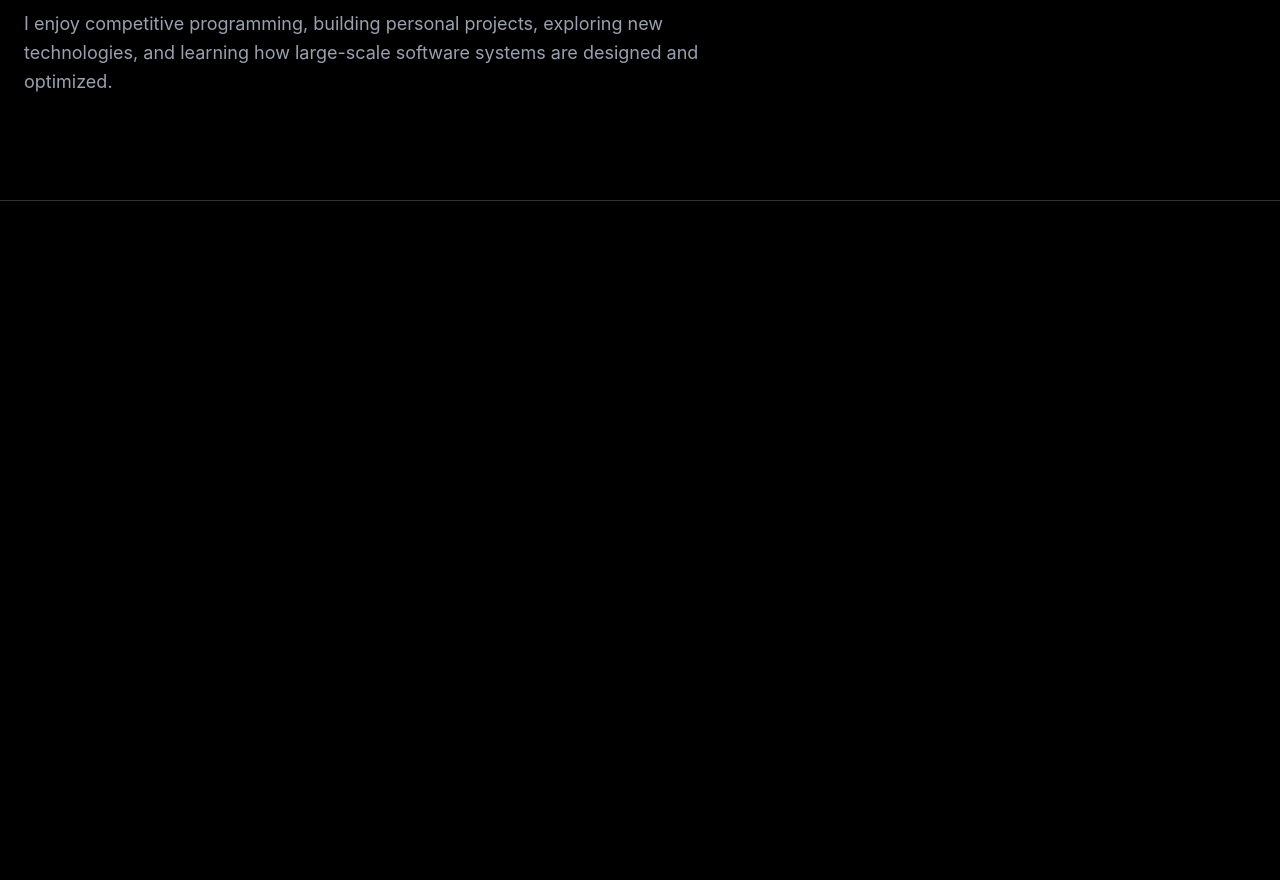
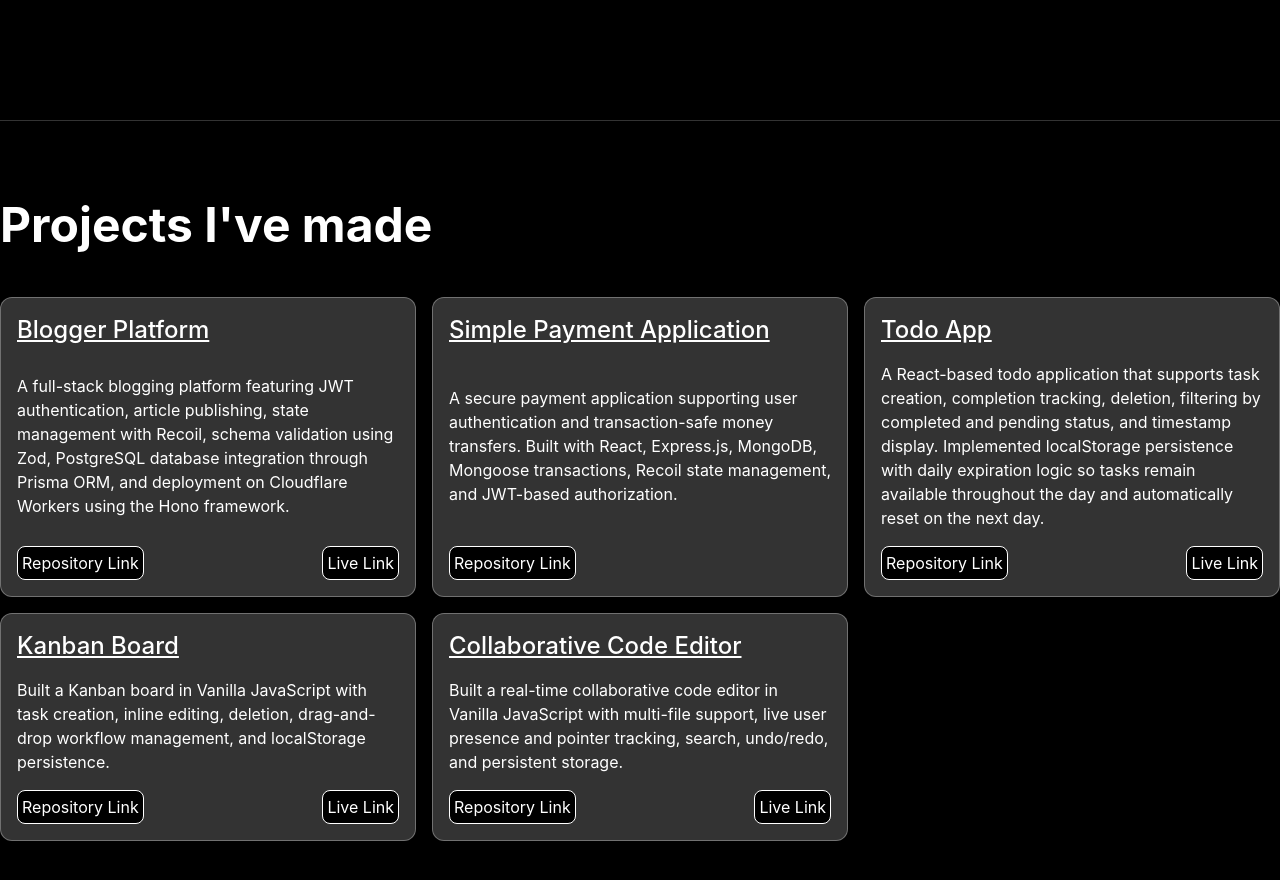
Before and after one commit to krutarth-pipaliya-simform/practical-3-portfolio, a React (Vite) app: page / in a window 1280 px wide. Shown: the part 680-1560 px from the top of the page. Built offline with nearby package versions, Linux system fonts and the light colour scheme.

Commit message:
feat: add projects section

```diff
--- a/src/components/Header/Header.tsx
+++ b/src/components/Header/Header.tsx
@@ -13,7 +13,7 @@ export const Header = ({
     refs: { aboutSectionRef, projectSectionRef, technologiesSectionRef, contactSectionRef },
 }: HeaderProps) => {
     return (
-        <header className="py-1 fixed top-4 z-50 mt-2 self-center w-[60vw] flex justify-center rounded-2xl bg-white/30 backdrop-blur-xs border border-white/30 shadow-xl transition-all duration-300 hover:bg-white/35 hover:shadow-2xl">
+        <header className="py-1 fixed top-4 z-50 mt-2 self-center w-[60vw] flex justify-center rounded-2xl bg-white/10 backdrop-blur-xs border border-white/30 shadow-xl transition-all duration-300 hover:bg-white/35 hover:shadow-2xl">
             <nav className="flex gap-8 text-3xl justify-center text-white">
                 <a
                     onClick={(e) => {
--- a/src/components/Main/AboutSection.tsx
+++ b/src/components/Main/About/AboutSection.tsx
@@ -1,10 +1,10 @@
-import { Separator } from "./Separator";
-import type { RefProps } from "./types";
+import { Separator } from "../Separator";
+import type { RefProps } from "../types";
 
 export const AboutSection = ({ ref }: RefProps) => {
     return (
         <>
-            <section ref={ref} className="h-screen max-w-[60vw] px-6 py-24">
+            <section ref={ref} className="pt-20 h-screen max-w-[60vw] px-6 py-24">
                 <h2 className="mb-12 text-5xl font-bold text-white">About Me</h2>
 
                 <div className="space-y-10">
--- a/src/components/Main/Main.tsx
+++ b/src/components/Main/Main.tsx
@@ -1,8 +1,8 @@
 import type { RefObject } from "react";
-import { AboutSection } from "./AboutSection";
-import { ContactSection } from "./ContactSection";
-import { TechnologiesSection } from "./TechnologiesSection";
-import { ProjectsSection } from "./ProjectsSection";
+import { AboutSection } from "./About/AboutSection";
+import { ContactSection } from "./Contact/ContactSection";
+import { TechnologiesSection } from "./Technologies/TechnologiesSection";
+import { ProjectsSection } from "./Projects/ProjectsSection";
 
 interface MainProps {
     refs: {
@@ -17,7 +17,7 @@ export const Main = ({
     refs: { aboutSectionRef, projectSectionRef, technologiesSectionRef, contactSectionRef },
 }: MainProps) => {
     return (
-        <main className="pt-20">
+        <main>
             <AboutSection ref={aboutSectionRef} />
             <ProjectsSection ref={projectSectionRef} />
             <TechnologiesSection ref={technologiesSectionRef} />
--- /dev/null
+++ b/src/components/Main/Projects/Project.tsx
@@ -0,0 +1,25 @@
+import type { ProjectData } from "./types";
+
+interface ProjectPropsType {
+    project: ProjectData;
+}
+export const Project = ({
+    project: { title, description, repoLink, liveLink },
+}: ProjectPropsType) => {
+    return (
+        <li className="flex flex-col gap-4 justify-between max-w-xl p-4 rounded-xl bg-white/20 backdrop-blur-xs border border-white/30 shadow-xl transition-all duration-300 hover:bg-white/35 hover:shadow-2xl">
+            <div className="text-2xl font-medium underline">{title}</div>
+            <p>{description}</p>
+            <div className="flex justify-between">
+                <a className="p-1 border rounded-lg bg-black hover:bg-white/30" href={repoLink}>
+                    Repository Link
+                </a>
+                {liveLink && (
+                    <a className="p-1 border rounded-lg bg-black hover:bg-white/30" href={liveLink}>
+                        Live Link
+                    </a>
+                )}
+            </div>
+        </li>
+    );
+};
--- /dev/null
+++ b/src/components/Main/Projects/ProjectsSection.tsx
@@ -0,0 +1,61 @@
+import type { RefProps } from "../types";
+import { Project } from "./Project";
+import type { ProjectData } from "./types";
+
+const projectsData: Array<ProjectData> = [
+    {
+        id: "blogger-platform",
+        title: "Blogger Platform",
+        description:
+            "A full-stack blogging platform featuring JWT authentication, article publishing, state management with Recoil, schema validation using Zod, PostgreSQL database integration through Prisma ORM, and deployment on Cloudflare Workers using the Hono framework.",
+        repoLink: "https://github.com/Krutarth90/Blogger",
+        liveLink: "https://blogger-d0om.vercel.app/",
+    },
+    {
+        id: "simple-payment-app",
+        title: "Simple Payment Application",
+        description:
+            "A secure payment application supporting user authentication and transaction-safe money transfers. Built with React, Express.js, MongoDB, Mongoose transactions, Recoil state management, and JWT-based authorization.",
+        repoLink: "https://github.com/Krutarth90/SimplePayment",
+    },
+    {
+        id: "todo-app",
+        title: "Todo App",
+        description:
+            "A React-based todo application that supports task creation, completion tracking, deletion, filtering by completed and pending status, and timestamp display. Implemented localStorage persistence with daily expiration logic so tasks remain available throughout the day and automatically reset on the next day.",
+        repoLink: "https://github.com/krutarth-pipaliya-simform/Practical-5_Todo-context",
+        liveLink: "https://refact.todo-context.pages.dev/",
+    },
+    {
+        id: "kanban-board",
+        title: "Kanban Board",
+        description:
+            "Built a Kanban board in Vanilla JavaScript with task creation, inline editing, deletion, drag-and-drop workflow management, and localStorage persistence.",
+        repoLink: "https://github.com/krutarth-pipaliya-simform/KanBan",
+        liveLink: "https://kanban-951.pages.dev/",
+    },
+    {
+        id: "code-editor",
+        title: "Collaborative Code Editor",
+        description:
+            "Built a real-time collaborative code editor in Vanilla JavaScript with multi-file support, live user presence and pointer tracking, search, undo/redo, and persistent storage.",
+        repoLink: "https://github.com/krutarth-pipaliya-simform/CodeEditor/tree/dev",
+        liveLink: "https://dev.codeeditor-bs9.pages.dev/",
+    },
+];
+
+export const ProjectsSection = ({ ref }: RefProps) => {
+    return (
+        <section
+            ref={ref}
+            className="flex flex-col justify-center pt-20 text-white overflow-hidden"
+        >
+            <h2 className="mb-12 text-5xl font-bold">Projects I've made</h2>
+            <ul className="grid grid-cols-3 gap-4 ">
+                {projectsData.map((project) => (
+                    <Project key={project.id} project={project} />
+                ))}
+            </ul>
+        </section>
+    );
+};
--- /dev/null
+++ b/src/components/Main/Projects/types.tsx
@@ -0,0 +1,7 @@
+export interface ProjectData {
+    id: string;
+    title: string;
+    description: string;
+    repoLink: string;
+    liveLink?: string;
+}
--- a/src/components/Main/ProjectsSection.tsx
+++ /dev/null
@@ -1,5 +0,0 @@
-import type { RefProps } from "./types";
-
-export const ProjectsSection = ({ ref }: RefProps) => {
-    return <section ref={ref}>ProjectsSection</section>;
-};
```
Also changed, not shown: src/components/Main/Contact/ContactSection.tsx (renamed from src/components/Main/ContactSection.tsx), src/components/Main/Technologies/TechnologiesSection.tsx (renamed from src/components/Main/TechnologiesSection.tsx).
